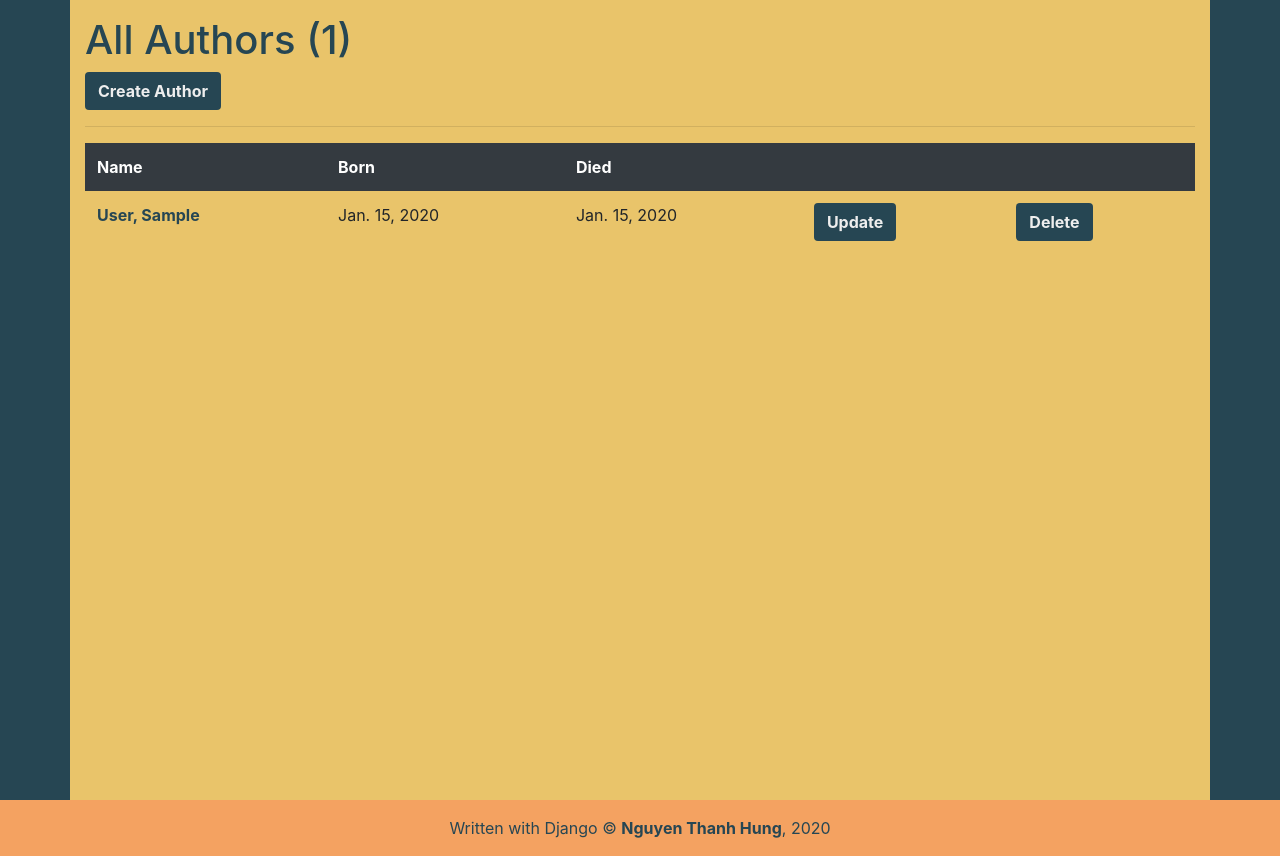
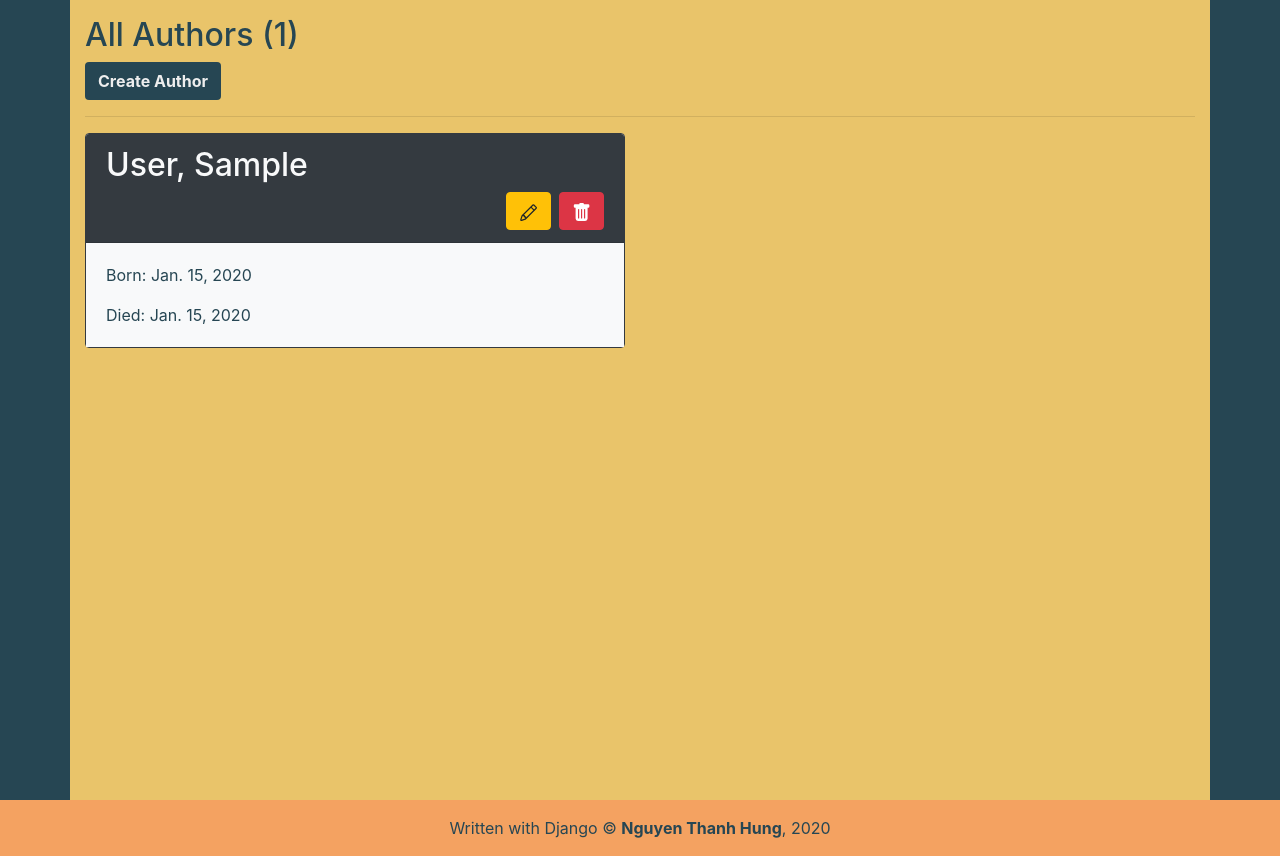
Before and after one commit to hungntgrb/local_library, a Django app: page /catalog/authors/ in a window 1280 px wide. Shown: the part 57-913 px from the top of the page. Run offline with Django 3.2, Linux system fonts and the light colour scheme; a user stored in the database is signed in; tables that the repository leaves empty hold one stand-in row (values such as "Sample post"); some libraries are stand-ins or nearby versions.

Commit message:
Dung Card cho Display, Them Icons

```diff
--- a/catalog/static/css/styles.css
+++ b/catalog/static/css/styles.css
@@ -16,7 +16,7 @@ body {
   min-height: 100vh;
 }
 
-.btn {
+.my-btn {
   background-color: var(--dark-green);
   color: #eee;
   font-weight: bold;
--- a/catalog/templates/base_generic.html
+++ b/catalog/templates/base_generic.html
@@ -100,6 +100,11 @@
       {% endif %}
       <!------ END MESSAGE SECTION -------->
 
+      <h2>
+        {% block heading %}
+        {% endblock heading %}
+      </h2>
+
       {% block content %}
       {% endblock content %}
 
--- a/catalog/templates/catalog/all_borrowed_books.html
+++ b/catalog/templates/catalog/all_borrowed_books.html
@@ -22,7 +22,7 @@
     <td><a href="{% url 'book-detail' bookinst.book.pk %}">{{ bookinst.book.title }}</a></td>
     <td>{{ bookinst.borrower }}</td>
     <td class="{% if bookinst.is_overdue %}text-danger{% endif %}">{{ bookinst.due_back }}</td>
-    <td><a class="btn" href="{% url 'renew-book-librarian' bookinst.id %}">Renew</a></td>
+    <td><a class="btn my-btn" href="{% url 'renew-book-librarian' bookinst.id %}">Renew</a></td>
   </tr>
   {% endfor %}
 </table>
--- a/catalog/templates/catalog/author_confirm_delete.html
+++ b/catalog/templates/catalog/author_confirm_delete.html
@@ -7,7 +7,7 @@
 <p>Are you sure you want to delete author: {{ author }}</p>
 <form action="" method="post">
   {% csrf_token %}
-  <input class="btn " type="submit" value="Yes, delete">
+  <input class="btn btn-danger" type="submit" value="Yes, delete">
 </form>
 
 {% endblock content %}
--- a/catalog/templates/catalog/author_detail.html
+++ b/catalog/templates/catalog/author_detail.html
@@ -6,10 +6,10 @@
   <h1 class="col-md-8">{{ author }}</h1>
   <div class="col-md-4">
     {% if perms.catalog.change_author %}
-    <a class="btn " href="{% url 'author_update' author.pk %}">Update</a>
+    <a href="{% url 'author_update' author.pk %}">{% include 'update_button.html' %}</a>
     {% endif %}
     {% if perms.catalog.delete_author %}
-    <a class="btn " href="{% url 'author_delete' author.pk %}">Delete</a>
+    <a href="{% url 'author_delete' author.pk %}">{% include 'delete_button.html' %}</a>
     {% endif %}
   </div>
 </div>
--- a/catalog/templates/catalog/author_form.html
+++ b/catalog/templates/catalog/author_form.html
@@ -8,7 +8,7 @@
 
   {{ form | crispy }}
 
-  <input class="btn btn-block" type="submit" value="Submit">
+  <input class="btn btn-block my-btn" type="submit" value="Submit">
 </form>
 
 {% endblock content %}
--- a/catalog/templates/catalog/author_list.html
+++ b/catalog/templates/catalog/author_list.html
@@ -1,49 +1,57 @@
 {% extends 'base_generic.html' %}
+
+{% block heading %}
+{% block title %}
+All Authors {% endblock title %}({{ num_of_authors }})
+{% endblock heading %}
 
 {% block content %}
 <div>
-  <h1>{% block title %}
-    All Authors {% endblock title %}({{ num_of_authors }})
-  </h1>
+
 
   {% if perms.catalog.add_author %}
-  <a class="btn" href="{% url 'author_create' %}">Create Author</a>
+  <a class="btn my-btn" href="{% url 'author_create' %}">Create Author</a>
   {% endif %}
 
 </div>
 
 <hr>
-<table class="table table-borderless">
 
-  <thead class="thead-dark">
-    <tr>
-      <th scope="col">Name</th>
-      <th scope="col">Born</th>
-      <th scope="col">Died</th>
-      <th scope="col"></th>
-      <th scope="col"></th>
-    </tr>
-  </thead>
+<div class="row">
+  {% for author in author_list %}
+  <div class="col-md-6">
+    <div class="card border-dark mb-4 ">
+      <div class="card-header bg-dark ">
+        <h2 class="mb-2 ">
+          <a class="text-light" href="{% url 'author-detail' author.pk %}">{{ author }}</a>
+        </h2>
 
-  {% for author in author_list %}
-  <tr>
-    <th scope="row"><a href="{% url 'author-detail' author.pk %}">{{ author }}</a></th>
-    <td>{{ author.date_of_birth }}</td>
-    <td>{{ author.date_of_death }}</td>
-    <td>
-      {% if perms.catalog.change_author %}
-      <a class="btn" href="{% url 'author_update' author.pk %}">Update</a>
-      {% endif %}
-    </td>
-    <td>
-      {% if perms.catalog.delete_author %}
-      <a class="btn" href="{% url 'author_delete' author.pk %}">Delete</a>
-      {% endif %}
-    </td>
-  </tr>
+        <div class="d-flex justify-content-end">
+          {% if perms.catalog.change_author %}
+          <a href="{% url 'author_update' author.pk %}">{% include '../update_button.html' %}</a>
+          {% endif %}
+
+          {% if perms.catalog.delete_author %}
+          <a href="{% url 'author_delete' author.pk %}">{% include '../delete_button.html' %}</a>
+          {% endif %}
+        </div>
+      </div>
+      <div class="card-body bg-light">
+        <p class="card-text">
+          Born: {{ author.date_of_birth }}
+        </p>
+        <p class="card-text">
+          Died: {{ author.date_of_death }}
+        </p>
+
+
+
+      </div>
+    </div>
+  </div>
   {% endfor %}
 
-</table>
+</div>
 
 <!-- {% for author in author_list %}
 
--- a/catalog/templates/catalog/available_books.html
+++ b/catalog/templates/catalog/available_books.html
@@ -20,7 +20,7 @@
     <td>{{ instance.pk|truncatechars:8 }}</td>
     <td>
       {% if user.is_authenticated %}
-      <a class="btn" href="{% url 'borrow_a_book' instance.pk %}">Borrow</a>
+      <a class="btn my-btn" href="{% url 'borrow_a_book' instance.pk %}">Borrow</a>
       {% endif %}
     </td>
   </tr>
--- a/catalog/templates/catalog/book_confirm_delete.html
+++ b/catalog/templates/catalog/book_confirm_delete.html
@@ -6,7 +6,7 @@
 <p>Are you sure you want to delete '{{ book.title }}'?</p>
 <form action="" method="post">
   {% csrf_token %}
-  <input class="btn " type="submit" value="Yes, delete">
+  <input class="btn btn-danger" type="submit" value="Yes, delete">
 </form>
 
 {% endblock content %}
--- a/catalog/templates/catalog/book_detail.html
+++ b/catalog/templates/catalog/book_detail.html
@@ -10,10 +10,10 @@ Book Detail
   <h1 class="col-md-8">{{ book.title }}</h1>
   <div class="crud">
     {% if perms.catalog.change_book %}
-    <a href="{% url 'book_update' book.pk %}" class="btn ">Update</a>
+    <a href="{% url 'book_update' book.pk %}" ">{% include 'update_button.html' %}</a>
     {% endif %}
     {% if perms.catalog.delete_book %}
-    <a href="{% url 'book_delete' book.pk %}" class="btn ">Delete</a>
+    <a href=" {% url 'book_delete' book.pk %}">{% include 'delete_button.html' %}</a>
     {% endif %}
   </div>
 </div>
--- a/catalog/templates/catalog/book_form.html
+++ b/catalog/templates/catalog/book_form.html
@@ -6,7 +6,7 @@
 <form action="" method="post">
   {% csrf_token %}
   {{ form | crispy }}
-  <input class="btn btn-block " type="submit" value="Submit">
+  <input class="btn btn-block my-btn" type="submit" value="Submit">
 </form>
 
 {% endblock content %}
--- a/catalog/templates/catalog/books_loaned_by_user.html
+++ b/catalog/templates/catalog/books_loaned_by_user.html
@@ -24,7 +24,7 @@
     <td class="{% if bookInst.is_overdue %}text-danger{% endif %}">
       {{ bookInst.due_back }}<span class="text-muted ml-3">({{ bookInst.days_left }} days left)</span>
     </td>
-    <td><a class="btn" href="{% url 'return_a_book' bookInst.pk %}">Return</a></td>
+    <td><a class="btn my-btn" href="{% url 'return_a_book' bookInst.pk %}">Return</a></td>
   </tr>
   {% endfor %}
 
--- /dev/null
+++ b/catalog/templates/delete_button.html
@@ -0,0 +1,7 @@
+<span class="btn btn-danger ml-2" aria-label="Delete">
+  <svg class="bi bi-trash-fill" width="1.2em" height="1.2em" viewBox="0 0 16 16" fill="currentColor"
+    xmlns="http://www.w3.org/2000/svg">
+    <path fill-rule="evenodd"
+      d="M2.5 1a1 1 0 0 0-1 1v1a1 1 0 0 0 1 1H3v9a2 2 0 0 0 2 2h6a2 2 0 0 0 2-2V4h.5a1 1 0 0 0 1-1V2a1 1 0 0 0-1-1H10a1 1 0 0 0-1-1H7a1 1 0 0 0-1 1H2.5zm3 4a.5.5 0 0 1 .5.5v7a.5.5 0 0 1-1 0v-7a.5.5 0 0 1 .5-.5zM8 5a.5.5 0 0 1 .5.5v7a.5.5 0 0 1-1 0v-7A.5.5 0 0 1 8 5zm3 .5a.5.5 0 0 0-1 0v7a.5.5 0 0 0 1 0v-7z" />
+  </svg>
+</span>
--- /dev/null
+++ b/catalog/templates/update_button.html
@@ -0,0 +1,9 @@
+<span class="btn btn-warning" aria-label="Update">
+  <svg class="bi bi-pencil" width="1.2em" height="1.2em" viewBox="0 0 16 16" fill="currentColor"
+    xmlns="http://www.w3.org/2000/svg">
+    <path fill-rule="evenodd"
+      d="M11.293 1.293a1 1 0 0 1 1.414 0l2 2a1 1 0 0 1 0 1.414l-9 9a1 1 0 0 1-.39.242l-3 1a1 1 0 0 1-1.266-1.265l1-3a1 1 0 0 1 .242-.391l9-9zM12 2l2 2-9 9-3 1 1-3 9-9z" />
+    <path fill-rule="evenodd"
+      d="M12.146 6.354l-2.5-2.5.708-.708 2.5 2.5-.707.708zM3 10v.5a.5.5 0 0 0 .5.5H4v.5a.5.5 0 0 0 .5.5H5v.5a.5.5 0 0 0 .5.5H6v-1.5a.5.5 0 0 0-.5-.5H5v-.5a.5.5 0 0 0-.5-.5H3z" />
+  </svg>
+</span>
```
Also changed, not shown: catalog/templates/catalog/book_list.html (+27 -11 lines), locallibrary/settings.py (+4 -4 lines).
